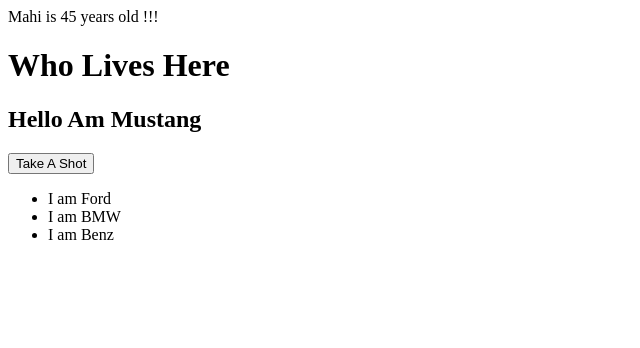
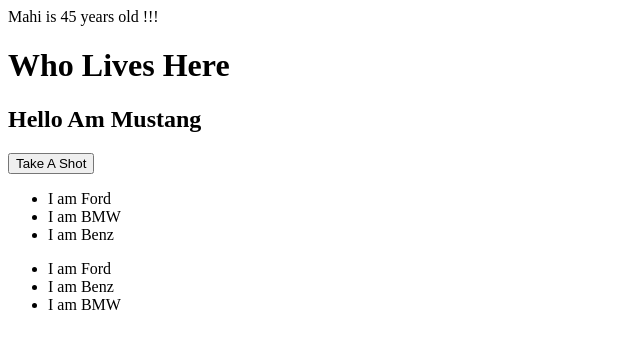
Before and after one commit to abishekak18/React.js, a React app: page / in a window 1280 px wide. Shown: the top 348 px of the page, without its empty margins (0-640 px from the left). Built offline with nearby package versions, Linux system fonts and the light colour scheme; the HTML template or start-up script is replaced by a standard one.

Commit message:
Update main.jsx

```diff
--- a/src/main.jsx
+++ b/src/main.jsx
@@ -5,6 +5,7 @@
 import Garage from './props.jsx';
 import Football from './events.jsx';
 import List from './list.jsx';
+import Keys from './keys.jsx';
 
 createRoot(document.getElementById('root')).render(
   <StrictMode>
@@ -12,5 +13,6 @@
     <Garage/>
     <Football/>
     <List/>
+    <Keys/>
   </StrictMode>,
 );
```
